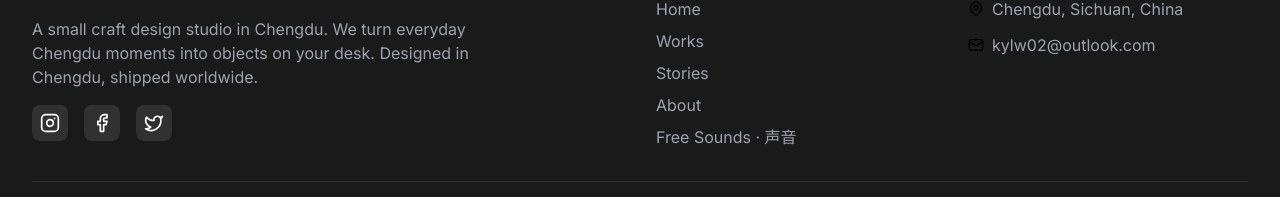
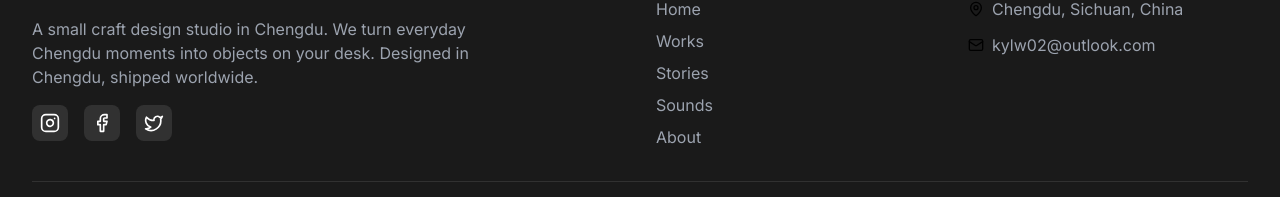
Before and after one commit to luo123wei/chengdu-Voice, a Next.js app: page / in a window 1280 px wide. Shown: the part 2844-3041 px from the top of the page. Built offline with nearby package versions, Linux system fonts and the light colour scheme; no server answers; the database is empty.

Commit message:
fix: Footer Quick Links 调整顺序,Sounds 移到 Stories 与 About 之间并简化文案

```diff
--- a/components/Footer.tsx
+++ b/components/Footer.tsx
@@ -45,10 +45,10 @@ export default function Footer() {
                 <Link href="/blog" className="text-gray-400 hover:text-primary transition-colors">Stories</Link>
               </li>
               <li>
-                <Link href="/about" className="text-gray-400 hover:text-primary transition-colors">About</Link>
+                <Link href="/free-sounds" className="text-gray-400 hover:text-primary transition-colors">Sounds</Link>
               </li>
               <li>
-                <Link href="/free-sounds" className="text-gray-400 hover:text-primary transition-colors">Free Sounds · 声音</Link>
+                <Link href="/about" className="text-gray-400 hover:text-primary transition-colors">About</Link>
               </li>
             </ul>
           </div>
```
